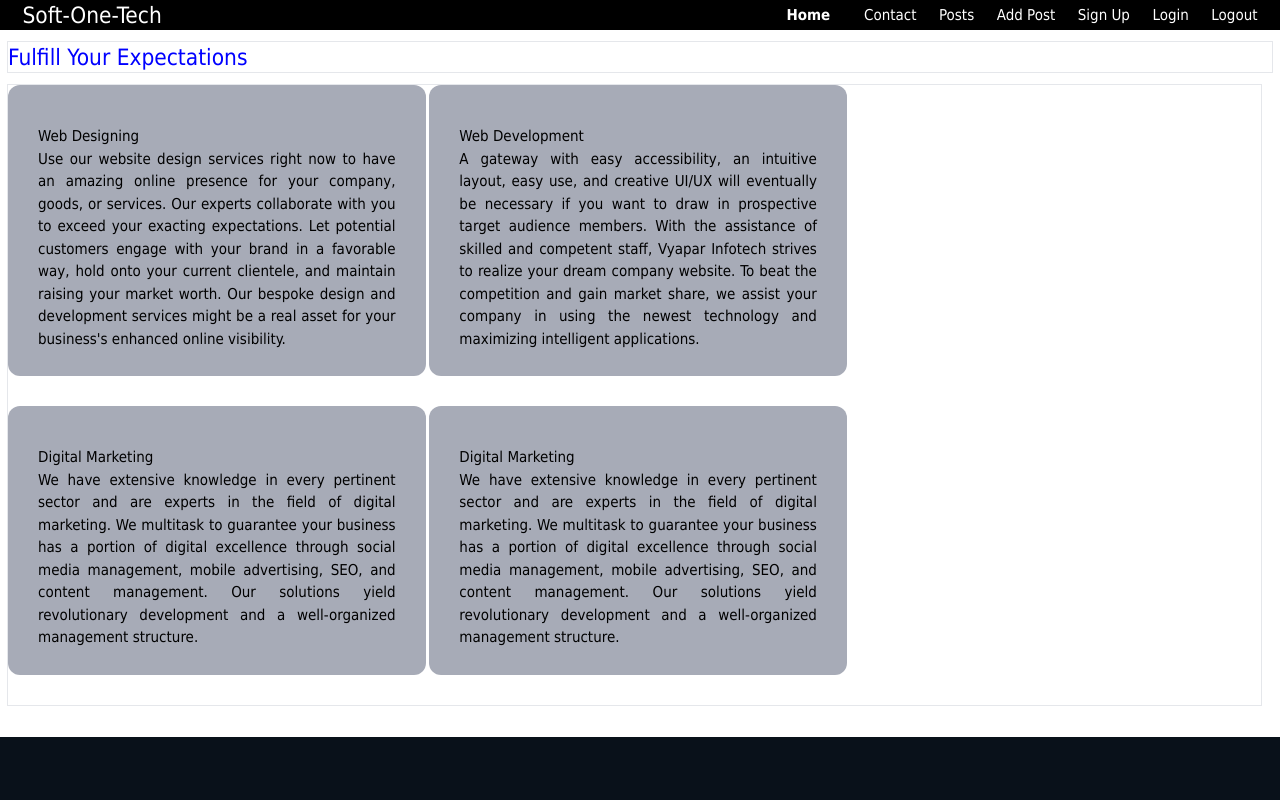
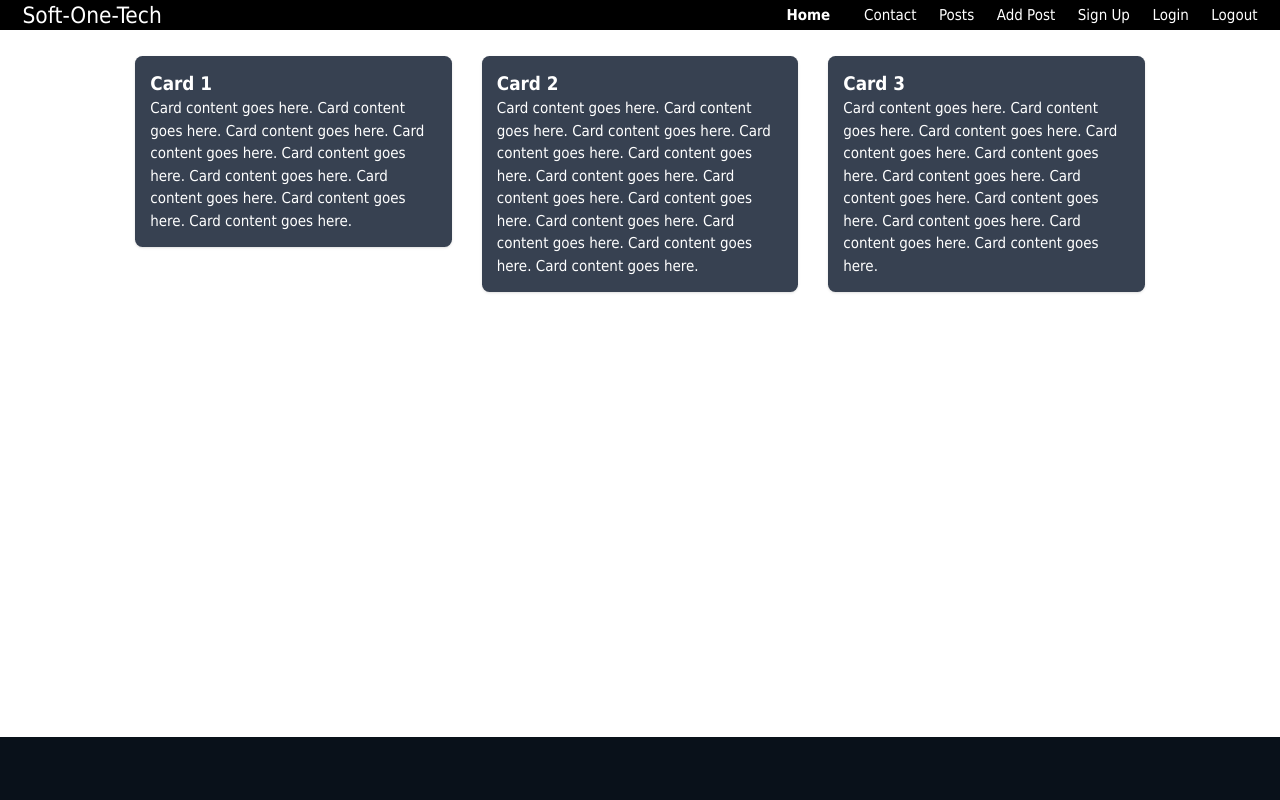
Before and after one commit to ashly-dxb/next-app, a Next.js app: page / in a window 1280 px wide. Shown: the top 800 px of the page. Built offline with nearby package versions, Linux system fonts and the light colour scheme.

Commit message:
tailwind css integration

```diff
--- a/pages/index.js
+++ b/pages/index.js
@@ -20,7 +20,7 @@ const Home = ({ allMovies }) => {
       <div
         className={`bg-white py-10 px-5 m-auto w-full mt-10 ${styles.myContainer}`}
       >
-        <div className="flex flex-wrap border m-auto mb-3">
+        {/* <div className="flex flex-wrap border m-auto mb-3">
           <h3 className={`${styles.pageHeading} text-2xl`}>
             Fulfill Your Expectations
           </h3>
@@ -90,24 +90,42 @@ const Home = ({ allMovies }) => {
               </div>
             </div>
           </div>
+        </div> */}
 
-          <div className="w-full xxx md:w-1/2 lg:w-1/3 mr-1 ">
-            <div className={`${styles.serviceSection}`} data-wow-delay="0.1s">
-              <div className="xxx-text">
-                <h4>
-                  <span className="xxxx" href="/nodejs-developer-dubai/">
-                    Digital Marketing
-                  </span>
-                </h4>
-                <p>
-                  We have extensive knowledge in every pertinent sector and are
-                  experts in the field of digital marketing. We multitask to
-                  guarantee your business has a portion of digital excellence
-                  through social media management, mobile advertising, SEO, and
-                  content management. Our solutions yield revolutionary
-                  development and a well-organized management structure.
-                </p>
-              </div>
+        <div className="flex flex-wrap justify-center">
+          <div className="m-4 w-full sm:w-1/2 md:w-1/3 lg:w-1/4">
+            <div className="bg-gray-700 rounded-lg shadow p-4">
+              <h3 className="text-white text-xl font-semibold">Card 1</h3>
+              <p className="text-white">
+                Card content goes here. Card content goes here. Card content
+                goes here. Card content goes here. Card content goes here. Card
+                content goes here. Card content goes here. Card content goes
+                here. Card content goes here.{" "}
+              </p>
+            </div>
+          </div>
+          <div className="m-4 w-full sm:w-1/2 md:w-1/3 lg:w-1/4">
+            <div className="bg-gray-700 rounded-lg shadow p-4">
+              <h3 className=" text-white text-xl font-semibold">Card 2</h3>
+              <p className="text-white">
+                Card content goes here. Card content goes here. Card content
+                goes here. Card content goes here. Card content goes here. Card
+                content goes here. Card content goes here. Card content goes
+                here. Card content goes here. Card content goes here. Card
+                content goes here. Card content goes here.{" "}
+              </p>
+            </div>
+          </div>
+          <div className="m-4 w-full sm:w-1/2 md:w-1/3 lg:w-1/4">
+            <div className="bg-gray-700 rounded-lg shadow p-4">
+              <h3 className="text-white text-xl font-semibold">Card 3</h3>
+              <p className="text-white">
+                Card content goes here. Card content goes here. Card content
+                goes here. Card content goes here. Card content goes here. Card
+                content goes here. Card content goes here. Card content goes
+                here. Card content goes here. Card content goes here. Card
+                content goes here.{" "}
+              </p>
             </div>
           </div>
         </div>
```
